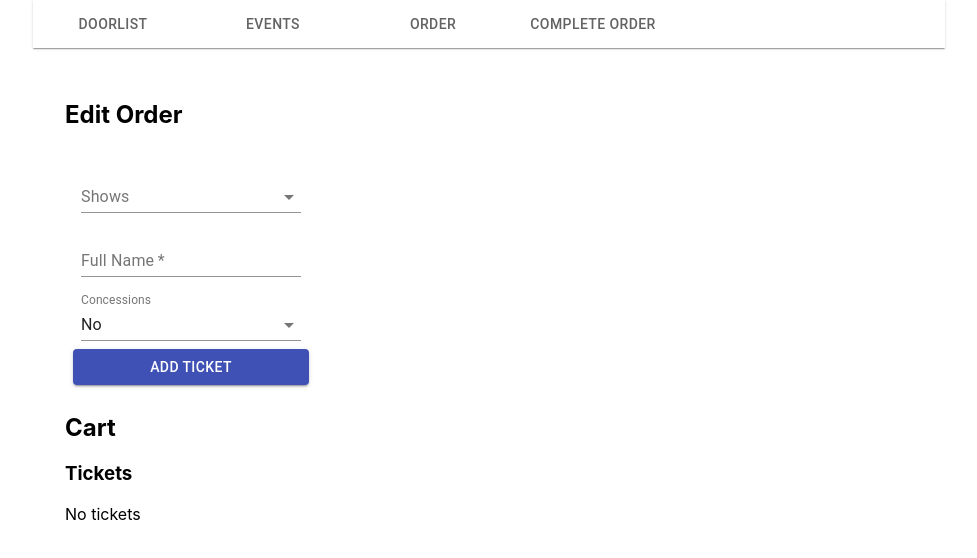
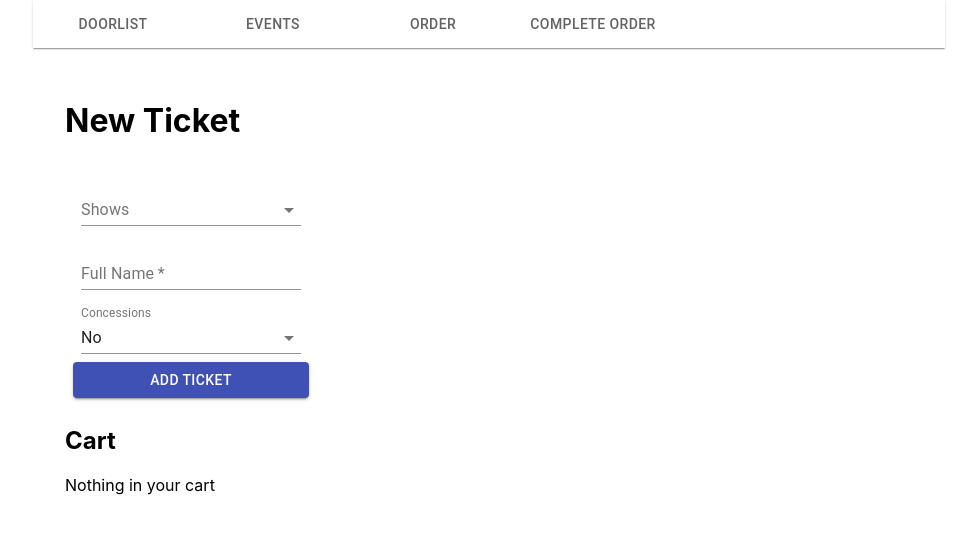
Before and after one commit to wpapsco/capstone-mockup, a React (Create React App) app: page /order in a window 1280 px wide. Shown: the top 558 px of the page, without its empty margins (151-1128 px from the left). Built offline with nearby package versions, Linux system fonts and the light colour scheme.

Commit message:
Clean up cart item types, add common properties to CartItem, link CompleteOrder component to Redux store. TODO: Fix/Write tests

```diff
--- a/src/components/CompleteOrder.tsx
+++ b/src/components/CompleteOrder.tsx
@@ -7,12 +7,17 @@ import Grid from '@material-ui/core/Grid';
 import Checkbox from '@material-ui/core/Checkbox';
 import FormControlLabel from '@material-ui/core/FormControlLabel';
 
+import { appSelector } from '../app/hooks'
+import { selectCartItems } from '../features/cart/cartSlice'
+
 export default function CompleteOrder() {
+    const cartItems = appSelector(selectCartItems)
+
     return <div style={{display: "flex", height: "100vh", width: "100%"}}>
         <Paper style={{minWidth: "20%", flexGrow: 2, height: "100%", margin: "10px", paddingLeft: "2%", paddingRight: "2%", paddingTop: "50px"}} variant="outlined">
             <Typography variant="h4">Your order</Typography>
-            <CartItem/>
-            <CartItem/>
+            {cartItems.map(data => <CartItem {...data} />)}
+
             <Button color="primary" variant="contained" style={{width: "100%"}}>Add more items</Button>
             <Divider style={{marginBottom: "30px", marginTop: "30px"}}/>
             <div style={{display: "flex", justifyContent: "space-between"}}>
@@ -78,13 +83,14 @@ export default function CompleteOrder() {
     </div>
 }
 
-function CartItem() {
+export type CartItemProps = { name: string, description: string, quantity: number, unitPrice: number }
+function CartItem(props: CartItemProps) {
     return <div style={{paddingBottom: "10px"}}>
-        <Typography variant="body1" color="textPrimary">Event Name</Typography>
-        <Typography variant="body2" color="textSecondary">Short description</Typography>
+        <Typography variant="body1" color="textPrimary">{props.name}</Typography>
+        <Typography variant="body2" color="textSecondary">{props.description}</Typography>
         <div style={{display: "flex", justifyContent: "space-between"}}>
-            <Typography variant="body2" color="textSecondary">Quantity: N</Typography>
-            <Typography variant="body2" color="textSecondary">$X.XX</Typography>
+            <Typography variant="body2" color="textSecondary">Quantity: {props.quantity}</Typography>
+            <Typography variant="body2" color="textSecondary">${props.unitPrice}</Typography>
         </div>
     </div>
 }
--- a/src/features/cart/Cart.tsx
+++ b/src/features/cart/Cart.tsx
@@ -1,29 +1,24 @@
 import { appSelector } from '../../app/hooks'
-import { selectItemsByType } from './cartSlice'
-import { Ticket } from '../cart/cartSlice'
-
-import TicketSummary from '../checkout/TicketSummary'
+import { selectCartItems } from '../cart/cartSlice'
 
 const Cart = () => {
-    const tickets = appSelector((state, type='ticket') => selectItemsByType(state, type))
-    const ticketItems = tickets.map(item => item.data as Ticket).map(ticket => {
-        return (
-            <TicketSummary  key={ticket.id}
-                            eventId={ticket.eventId}
-                            participant={ticket.participant}
-                            concessions={ticket.concessions}
-                            showDate={ticket.showDate} />
-        )
-    })
+    const items = appSelector(selectCartItems)
+    const cartItems = items.map(item => (
+        <div>
+            <p>{item.name}</p>
+            <p>{item.description}</p>
+            <p>{item.quantity} x {item.unitPrice}</p>
+        </div>
+    ))
+
+    const placeholder = <p>Nothing in your cart</p>
 
     return (
         <div>
             <h2>Cart</h2>
-            <h3>Tickets</h3>
-            {tickets.length>0 ? ticketItems : <p>No tickets</p>}
+            {items.length>0 ? cartItems : placeholder}
         </div>
     )
 }
 
-
 export default Cart
--- a/src/features/cart/cartSlice.ts
+++ b/src/features/cart/cartSlice.ts
@@ -1,27 +1,30 @@
 import { createSlice, nanoid, PayloadAction } from '@reduxjs/toolkit'
 import { RootState } from '../../app/store'
 
-export interface CartState<T extends Ticket | Donation | Discount> {
-    items: CartItem<T>[],
+export interface CartState {
+    items: CartItem<TicketData>[],
     status: 'pending' | 'loading' | 'failed' | 'success',
 }
 
-const initialState: CartState<Ticket | Donation | Discount> = {
+const initialState: CartState = {
     items: [],
     status: 'pending',
 }
 
-type CartItemType = 'donation' | 'discount' | 'ticket'
-export interface CartItem<T extends Ticket | Donation | Discount> {
+// also other stuff that might be shared between cart items like name, description, etc
+export interface CartItem<T extends TicketData> {
     id: string,
-    type: CartItemType,
-    data: T,
-    unitPrice: number
-    // also other stuff that might be shared between cart items like name, description, etc etc
+    name: string,
+    description: string,
+    unitPrice: number,
+    quantity: number,
+    itemData: T,
 }
+type CartItemProps = { unitPrice: number, quantity: number, description: string, name: string }
 
-// TODO: define interface for Play/Event
-export interface Ticket {
+// TODO: Donation (donor name, message) & discount (discount code) cart item types
+// TODO: Should concessions be a prop of TicketData or a separate Cart Item type?
+export interface TicketData {
     id: string,
     eventId: string,
     participant: string,
@@ -29,14 +32,6 @@ export interface Ticket {
     showDate: Date
 }
 
-export interface Donation {
-    donor: string,
-    message: string
-}
-
-export interface Discount {
-    discountCode: string,
-}
 
 const cartSlice = createSlice({
     name: 'cart',
@@ -45,19 +40,18 @@ const cartSlice = createSlice({
         addTicket: {
             reducer(
                 state,
-                action: PayloadAction<Ticket, string, { unitPrice: number } >
+                action: PayloadAction<TicketData, string, CartItemProps>
             ) {
-                const newItem: CartItem<Ticket> = {
+                const newItem: CartItem<TicketData> = {
                     id: nanoid(),
-                    type: 'ticket',
-                    data: { ...action.payload },
-                    unitPrice: action.meta.unitPrice
+                    ...action.meta,
+                    itemData: { ...action.payload },
                 }
                 state.items.push(newItem)
             },
-            prepare(payload: Ticket, unitPrice: number) {
-                const newTicket: Ticket = {...payload, id: nanoid() }
-                return { payload: newTicket, meta: { unitPrice } }
+            prepare(payload: TicketData, cartData: CartItemProps) {
+                const newTicket: TicketData = {...payload, id: nanoid() }
+                return { payload: newTicket, meta: cartData }
             }
         }
     },
@@ -79,7 +73,6 @@ const cartSlice = createSlice({
 
 export const { addTicket } = cartSlice.actions
 
-export const selectContents = (state: RootState) => state.cart
-export const selectItemsByType = (state: RootState, type: string) => state.cart.items.filter(i=>i.type===type)
+export const selectCartItems = (state: RootState) => state.cart.items
 
 export default cartSlice.reducer
--- a/src/features/checkout/EditOrderPage.tsx
+++ b/src/features/checkout/EditOrderPage.tsx
@@ -11,7 +11,6 @@ import FormControl from '@material-ui/core/FormControl'
 import { useAppDispatch } from '../../app/hooks'
 import { addTicket } from '../cart/cartSlice'
 import Cart from '../cart/Cart'
-import { Ticket } from '../cart/cartSlice'
 
 import TestData from '../events/testEvents'
 
@@ -27,7 +26,7 @@ const useStyles = makeStyles((theme: Theme) =>
   }),
 )
 
-export default function EditOrderPage() {
+export default function EditOrderForm() {
     const classes = useStyles()
     const [fullname, setFullname] = useState('')
     const [selectedEventID, selectEvent] = useState('')
@@ -35,14 +34,25 @@ export default function EditOrderPage() {
 
     const dispatch = useAppDispatch()
 
-    const handleAddTicket = () => {
-        dispatch(addTicket({
+    const handleSubmit = (e: React.FormEvent) => {
+        e.preventDefault()
+
+        const ticketData = {
             id: '',
             eventId: selectedEventID,
             participant: fullname,
             concessions: boughtConcessions,
             showDate: new Date(Date.now())
-        }, 12.99))
+        }
+
+        const cartData = {
+            unitPrice: 12.99,
+            quantity: 1,
+            description: 'description',
+            name: 'new ticket'
+        }
+
+        dispatch(addTicket(ticketData, cartData))
     }
 
     const handleEventChange = (event: React.ChangeEvent<{ value: unknown }>) => {
@@ -57,8 +67,8 @@ export default function EditOrderPage() {
     }
 
     return (
-        <section>
-            <h1>Edit Order</h1>
+        <form onSubmit={e => handleSubmit(e)}>
+            <h1>New Ticket</h1>
             <FormControl className={classes.formControl}>
                 <FormControl className={classes.formControl}>
                     <InputLabel id="show-label">Shows</InputLabel>
@@ -98,13 +108,12 @@ export default function EditOrderPage() {
                     variant='contained'
                     color='primary'
                     type='submit'
-                    onClick={() => handleAddTicket()}
                 >
                     Add Ticket
                 </Button>
             </FormControl>
 
             <Cart />
-        </section>
+        </form>
     )
 }
```
Also changed, not shown: 1 other file (tests, documents, lock files or other folders).
